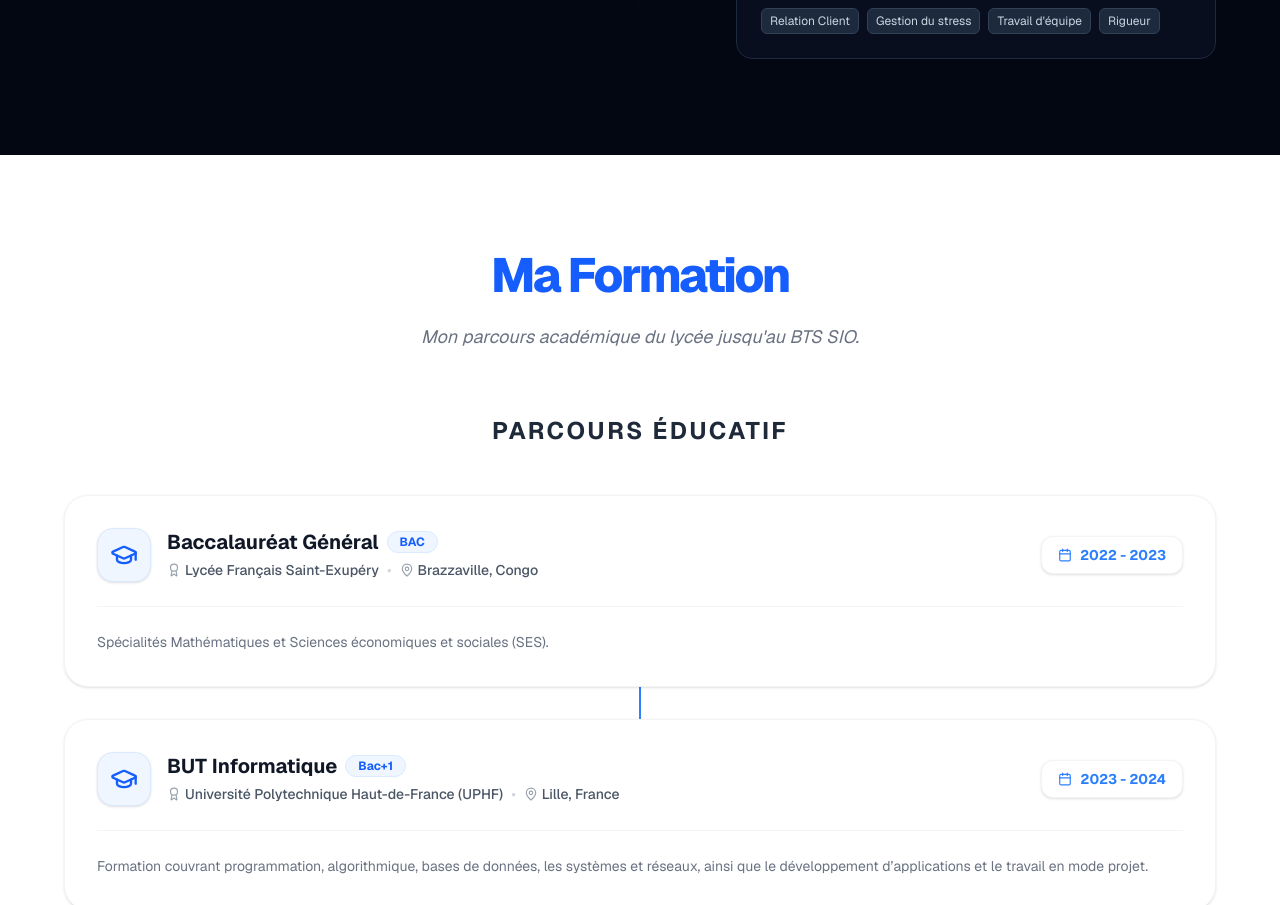
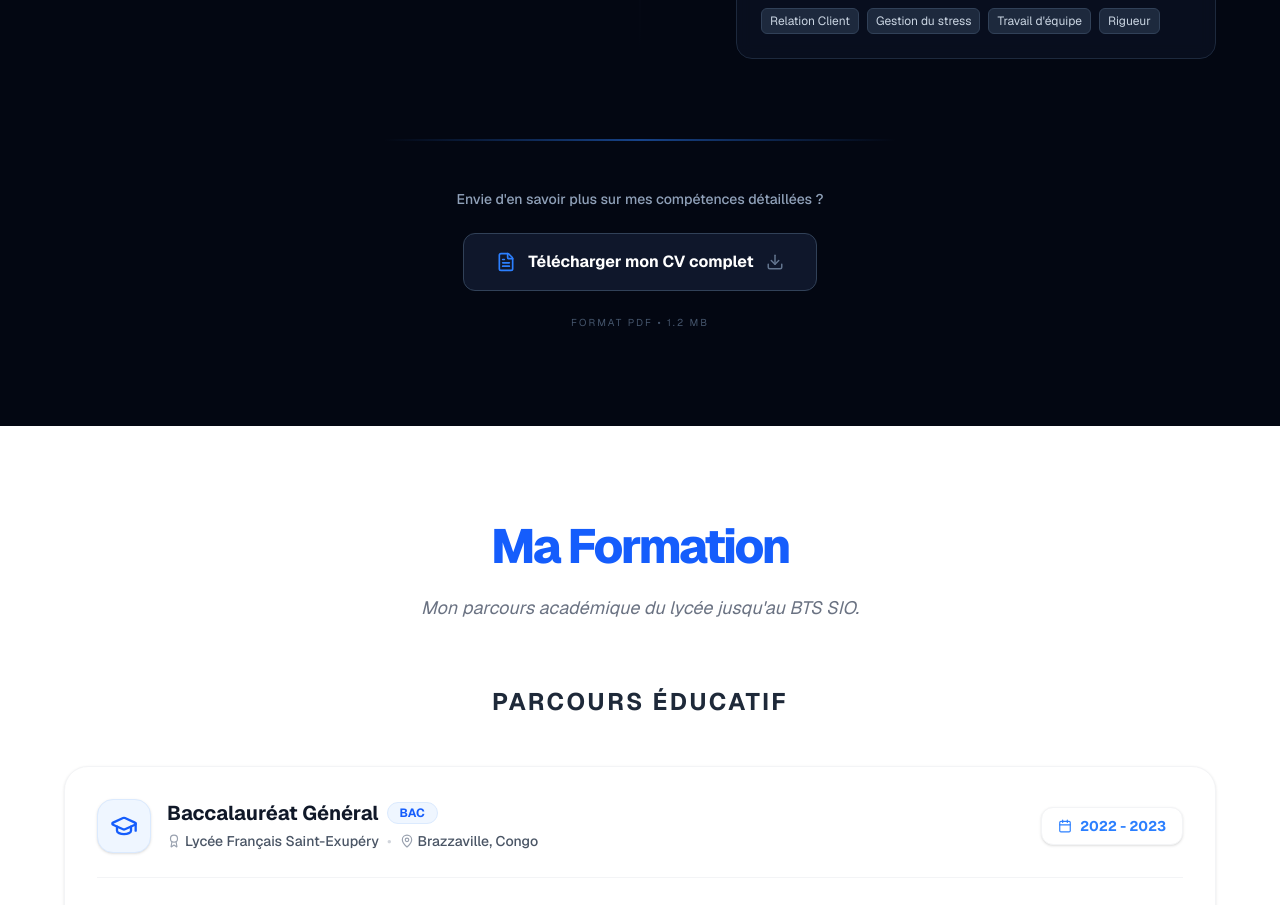
Before and after one commit to Nathan-14-05/PortfolioBTS, a Next.js app: page /PortfolioBTS/ in a window 1280 px wide. Shown: the part 5180-6085 px from the top of the page. Built offline with nearby package versions, Linux system fonts and the light colour scheme.

Commit message:
Mise à jour: Test ajout bouton CV

```diff
--- a/src/components/Experiences.tsx
+++ b/src/components/Experiences.tsx
@@ -1,5 +1,5 @@
 import React from 'react';
-import { Briefcase, Calendar, MapPin, Sparkles } from 'lucide-react';
+import { Briefcase, Calendar, MapPin, Sparkles, FileText, Download } from 'lucide-react';
 
 const experiences = [
   {
@@ -115,6 +115,36 @@ const Experiences = () => {
             ))}
           </div>
         </div>
+
+        {/* --- NOUVEAU : BLOC BOUTON CV --- */}
+        <div className="mt-20 flex flex-col items-center">
+          <div className="p-[1px] bg-gradient-to-r from-transparent via-blue-500/50 to-transparent w-full max-w-lg mb-12"></div>
+
+          <div className="text-center space-y-6">
+            <p className="text-slate-400 text-sm font-medium">
+              Envie d'en savoir plus sur mes compétences détaillées ?
+            </p>
+
+            <a
+              href="/cv-nathan-mboueya.pdf" // Assure-toi que ton fichier est dans le dossier 'public'
+              download
+              className="group relative inline-flex items-center justify-center px-8 py-4 font-bold text-white transition-all duration-300 bg-slate-900 border border-slate-700 rounded-xl hover:border-blue-500 hover:shadow-[0_0_30px_rgba(59,130,246,0.2)] overflow-hidden"
+            >
+              {/* Effet de brillance au survol */}
+              <div className="absolute inset-0 w-full h-full transition-all duration-300 opacity-0 group-hover:opacity-10 bg-gradient-to-r from-blue-400 to-cyan-400"></div>
+
+              <FileText className="mr-3 text-blue-500 group-hover:scale-110 transition-transform duration-300" size={20} />
+              <span className="relative">Télécharger mon CV complet</span>
+              <Download className="ml-3 text-slate-500 group-hover:translate-y-1 transition-transform duration-300" size={18} />
+            </a>
+
+            <p className="text-[10px] text-slate-600 uppercase tracking-[0.2em]">
+              Format PDF • 1.2 MB
+            </p>
+          </div>
+        </div>
+        {/* --- FIN DU BLOC BOUTON CV --- */}
+
       </div>
     </section>
   );
```
